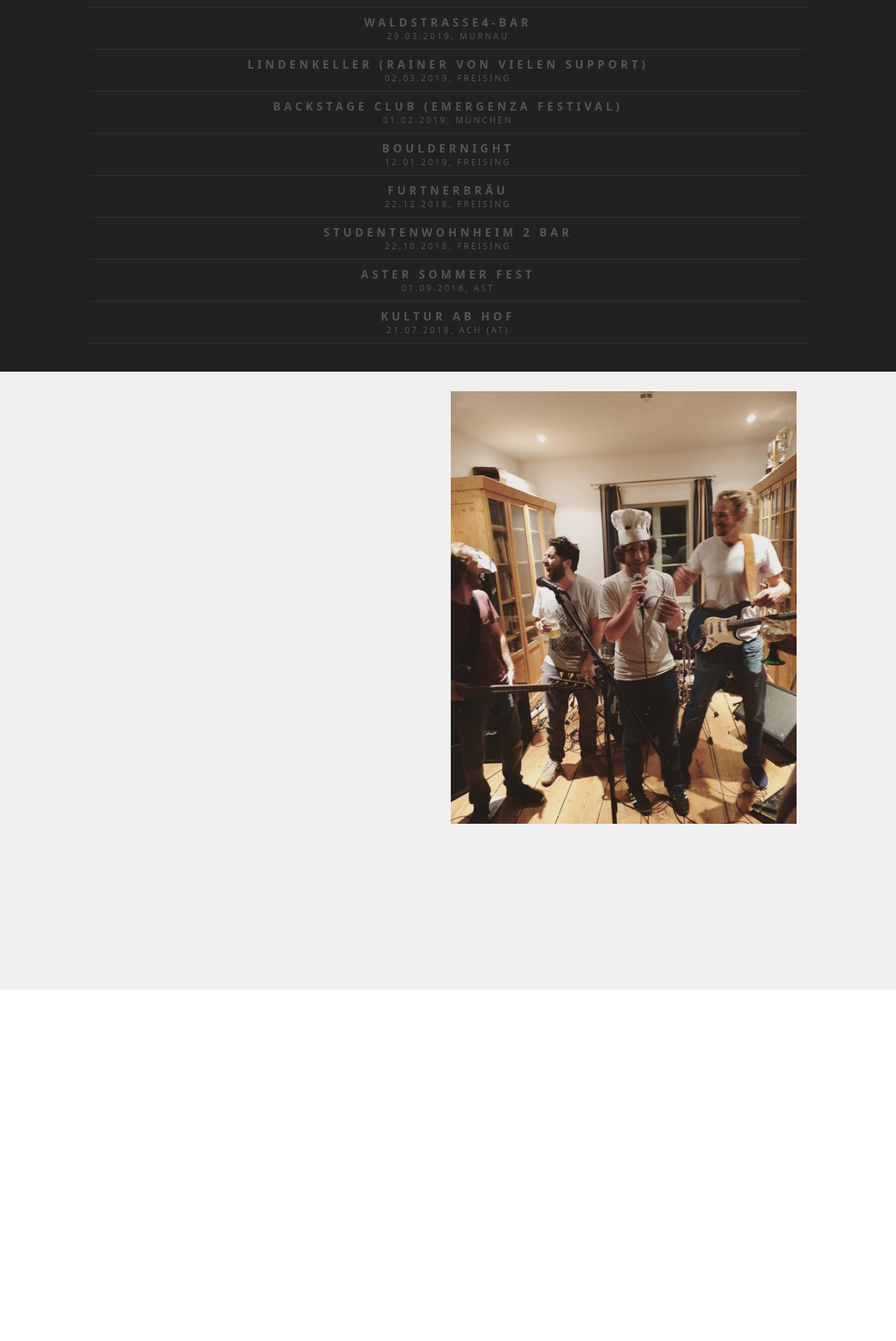
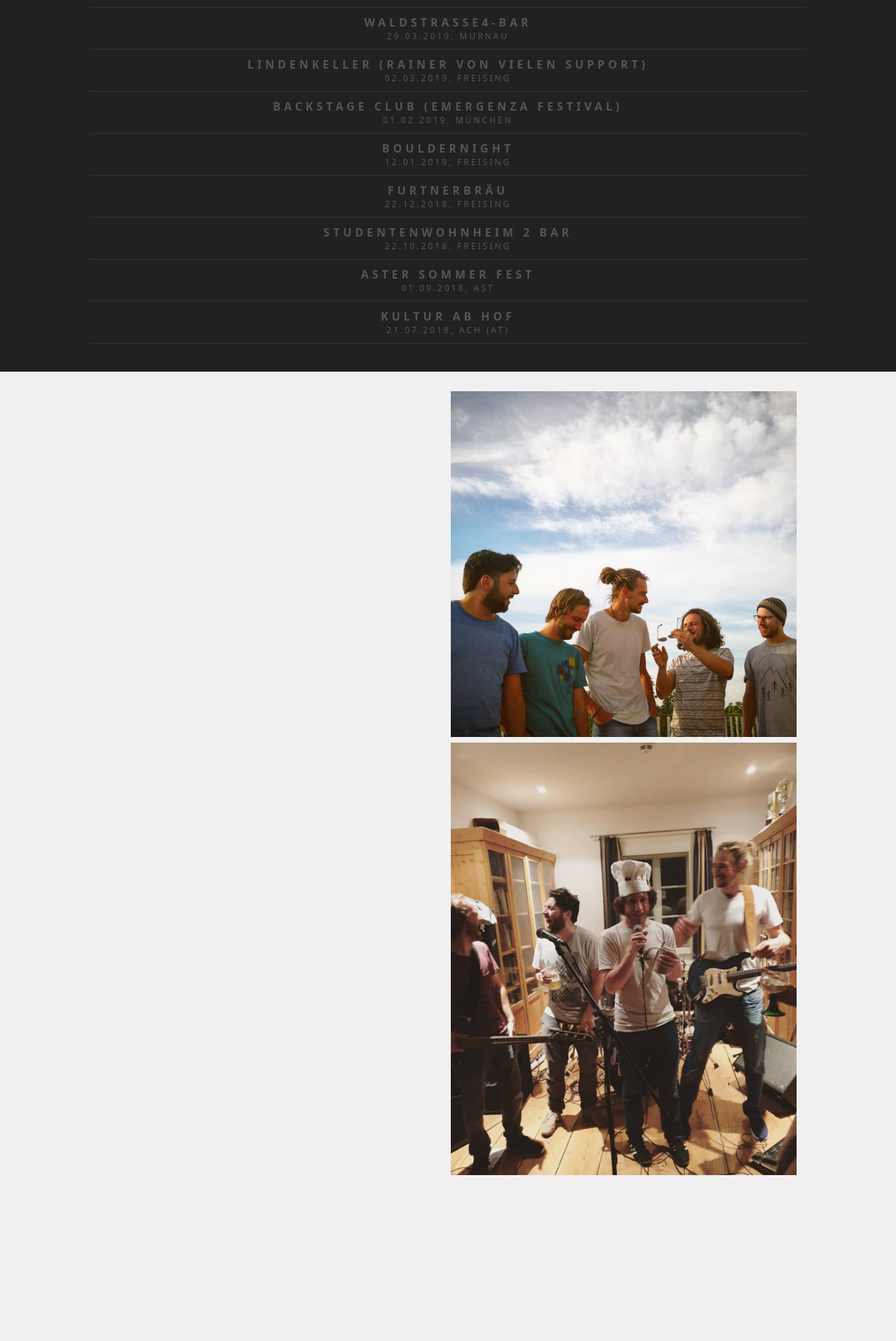
Before and after one commit to janstuemmel/jabba, a Jekyll site: the page built from index.html, in a window 1280 px wide. Shown: the part 2047-3963 px from the top of the page at 70% size. Built offline with Jekyll 4.4.1, drawn with Linux system fonts in a browser that asks for light colours; before the commit the page ends 3461 px from its top, so only the background shows below that.

Commit message:
Update from Forestry.io info@janstuemmel.de updated _data/gallery.yml

```diff
--- a/_data/gallery.yml
+++ b/_data/gallery.yml
@@ -1,4 +1,6 @@
 ---
 image:
+- image: "/uploads/60237897_288107315430754_6964793364494504610_n.jpg"
+  url: ''
 - image: "/uploads/60237897_288107315430754_6964793364494504610_n-2.jpg"
   url: ''
```
